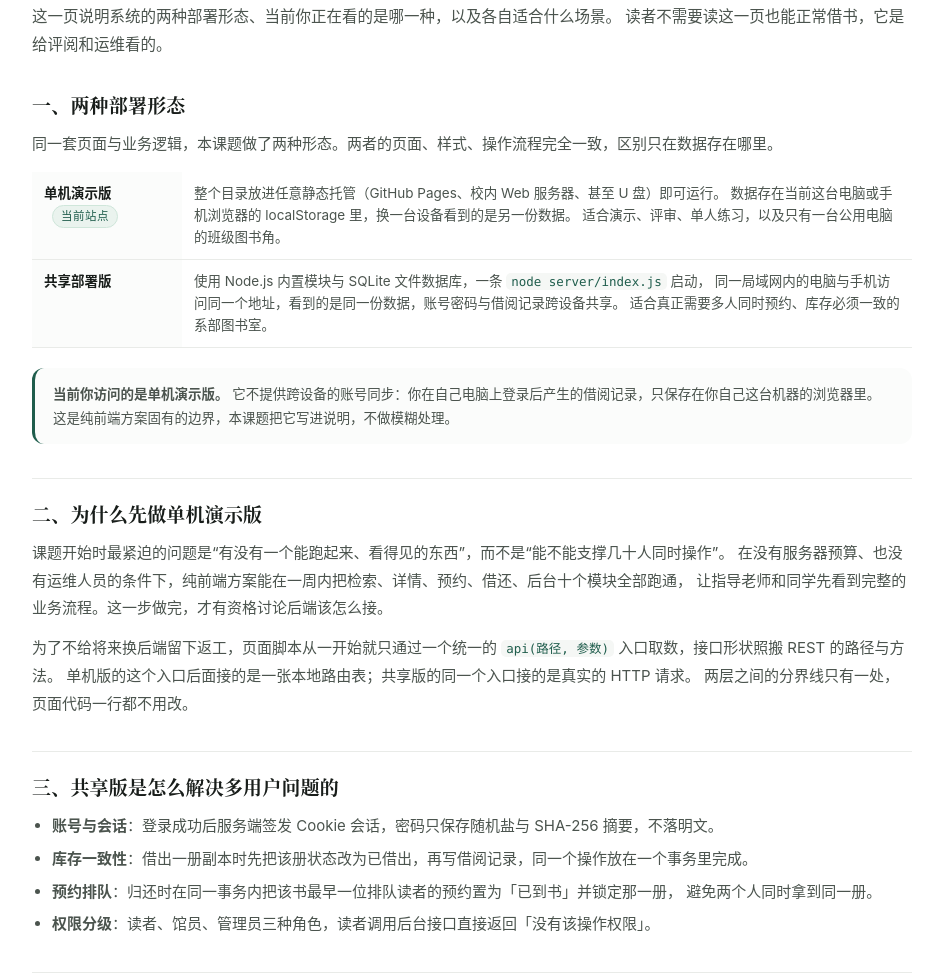
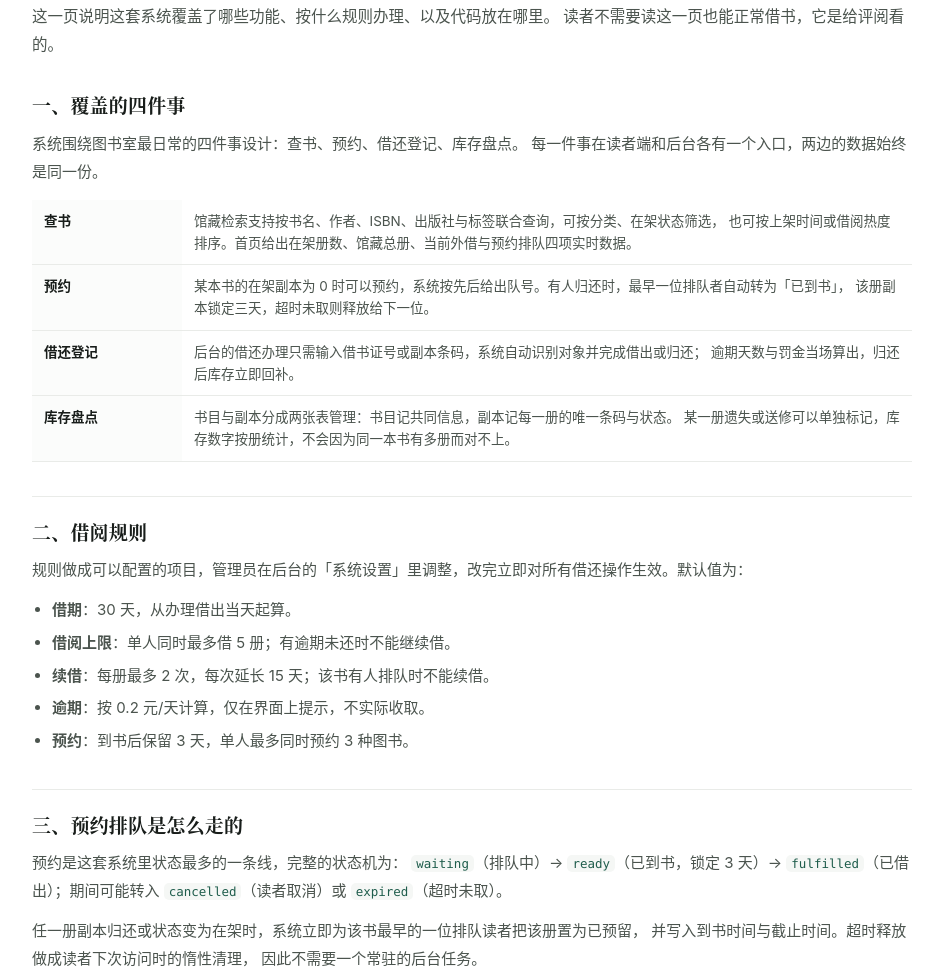
Before and after one commit to gedongyou/qingteng-library, a plain HTML site: page about.html in a window 1280 px wide. Shown: the part 224-1199 px from the top of the page, without its empty margins (168-1111 px from the left). Drawn offline with Linux system fonts and the light colour scheme.

Commit message:
关于本系统页改写为功能与规则说明，去掉存储方式与两种部署形态的表述；后台设置页的数据来源改为中性描述

```diff
--- a/about.html
+++ b/about.html
@@ -43,61 +43,71 @@
   <p class="eyebrow">关于本系统</p>
   <h1>青藤图书室是怎么跑的</h1>
   <p class="lede">
-    这一页说明系统的两种部署形态、当前你正在看的是哪一种，以及各自适合什么场景。
-    读者不需要读这一页也能正常借书，它是给评阅和运维看的。
+    这一页说明这套系统覆盖了哪些功能、按什么规则办理、以及代码放在哪里。
+    读者不需要读这一页也能正常借书，它是给评阅看的。
   </p>
 
-  <h2>一、两种部署形态</h2>
+  <h2>一、覆盖的四件事</h2>
   <p>
-    同一套页面与业务逻辑，本课题做了两种形态。两者的页面、样式、操作流程完全一致，区别只在数据存在哪里。
+    系统围绕图书室最日常的四件事设计：查书、预约、借还登记、库存盘点。
+    每一件事在读者端和后台各有一个入口，两边的数据始终是同一份。
   </p>
 
   <table class="form-table">
     <tr>
-      <th>单机演示版<span class="badge-now">当前站点</span></th>
+      <th>查书</th>
       <td>
-        整个目录放进任意静态托管（GitHub Pages、校内 Web 服务器、甚至 U 盘）即可运行。
-        数据存在当前这台电脑或手机浏览器的 localStorage 里，换一台设备看到的是另一份数据。
-        适合演示、评审、单人练习，以及只有一台公用电脑的班级图书角。
+        馆藏检索支持按书名、作者、ISBN、出版社与标签联合查询，可按分类、在架状态筛选，
+        也可按上架时间或借阅热度排序。首页给出在架册数、馆藏总册、当前外借与预约排队四项实时数据。
       </td>
     </tr>
     <tr>
-      <th>共享部署版</th>
+      <th>预约</th>
       <td>
-        使用 Node.js 内置模块与 SQLite 文件数据库，一条 <code>node server/index.js</code> 启动，
-        同一局域网内的电脑与手机访问同一个地址，看到的是同一份数据，账号密码与借阅记录跨设备共享。
-        适合真正需要多人同时预约、库存必须一致的系部图书室。
+        某本书的在架副本为 0 时可以预约，系统按先后给出队号。有人归还时，最早一位排队者自动转为「已到书」，
+        该册副本锁定三天，超时未取则释放给下一位。
+      </td>
+    </tr>
+    <tr>
+      <th>借还登记</th>
+      <td>
+        后台的借还办理只需输入借书证号或副本条码，系统自动识别对象并完成借出或归还；
+        逾期天数与罚金当场算出，归还后库存立即回补。
+      </td>
+    </tr>
+    <tr>
+      <th>库存盘点</th>
+      <td>
+        书目与副本分成两张表管理：书目记共同信息，副本记每一册的唯一条码与状态。
+        某一册遗失或送修可以单独标记，库存数字按册统计，不会因为同一本书有多册而对不上。
       </td>
     </tr>
   </table>
 
-  <div class="note-box">
-    <b>当前你访问的是单机演示版。</b>
-    它不提供跨设备的账号同步：你在自己电脑上登录后产生的借阅记录，只保存在你自己这台机器的浏览器里。
-    这是纯前端方案固有的边界，本课题把它写进说明，不做模糊处理。
-  </div>
+  <h2>二、借阅规则</h2>
+  <p>
+    规则做成可以配置的项目，管理员在后台的「系统设置」里调整，改完立即对所有借还操作生效。默认值为：
+  </p>
+  <ul>
+    <li><b>借期</b>：30 天，从办理借出当天起算。</li>
+    <li><b>借阅上限</b>：单人同时最多借 5 册；有逾期未还时不能继续借。</li>
+    <li><b>续借</b>：每册最多 2 次，每次延长 15 天；该书有人排队时不能续借。</li>
+    <li><b>逾期</b>：按 0.2 元/天计算，仅在界面上提示，不实际收取。</li>
+    <li><b>预约</b>：到书后保留 3 天，单人最多同时预约 3 种图书。</li>
+  </ul>
 
-  <h2>二、为什么先做单机演示版</h2>
+  <h2>三、预约排队是怎么走的</h2>
   <p>
-    课题开始时最紧迫的问题是“有没有一个能跑起来、看得见的东西”，而不是“能不能支撑几十人同时操作”。
-    在没有服务器预算、也没有运维人员的条件下，纯前端方案能在一周内把检索、详情、预约、借还、后台十个模块全部跑通，
-    让指导老师和同学先看到完整的业务流程。这一步做完，才有资格讨论后端该怎么接。
+    预约是这套系统里状态最多的一条线，完整的状态机为：
+    <code>waiting</code>（排队中）→ <code>ready</code>（已到书，锁定 3 天）→
+    <code>fulfilled</code>（已借出）；期间可能转入 <code>cancelled</code>（读者取消）或
+    <code>expired</code>（超时未取）。
   </p>
   <p>
-    为了不给将来换后端留下返工，页面脚本从一开始就只通过一个统一的
-    <code>api(路径, 参数)</code> 入口取数，接口形状照搬 REST 的路径与方法。
-    单机版的这个入口后面接的是一张本地路由表；共享版的同一个入口接的是真实的 HTTP 请求。
-    两层之间的分界线只有一处，页面代码一行都不用改。
+    任一册副本归还或状态变为在架时，系统立即为该书最早的一位排队读者把该册置为已预留，
+    并写入到书时间与截止时间。超时释放做成读者下次访问时的惰性清理，
+    因此不需要一个常驻的后台任务。
   </p>
-
-  <h2>三、共享版是怎么解决多用户问题的</h2>
-  <ul>
-    <li><b>账号与会话</b>：登录成功后服务端签发 Cookie 会话，密码只保存随机盐与 SHA-256 摘要，不落明文。</li>
-    <li><b>库存一致性</b>：借出一册副本时先把该册状态改为已借出，再写借阅记录，同一个操作放在一个事务里完成。</li>
-    <li><b>预约排队</b>：归还时在同一事务内把该书最早一位排队读者的预约置为「已到书」并锁定那一册，
-      避免两个人同时拿到同一册。</li>
-    <li><b>权限分级</b>：读者、馆员、管理员三种角色，读者调用后台接口直接返回「没有该操作权限」。</li>
-  </ul>
 
   <h2>四、数字形象看板</h2>
   <p>
@@ -119,17 +129,20 @@
     检索页可以按书架筛选，看板可以看到每一架有多少种书。
   </p>
   <p>
-    这套对应关系不是给系统贴标签，而是让图书室的工作能跟系部的德育安排对上话：
+    这套对应关系让图书室的工作能跟系部的德育安排对上话：
     书单由系部推荐、图书室落实采购与编目，借阅数据反过来为下一学期的主题阅读活动提供依据。
   </p>
 
   <h2>六、代码在哪里</h2>
   <p>
-    单机演示版：<code>library-static/</code>，包含 9 个页面、9 份样式、16 份脚本与一份种子数据，零第三方依赖。
+    页面与脚本：<code>index.html</code>、<code>search.html</code>、<code>book.html</code>、
+    <code>my.html</code>、<code>notices.html</code>、<code>login.html</code>、<code>admin.html</code>、
+    <code>board.html</code>、<code>about.html</code> 九个页面，配 <code>assets/css/</code> 九份样式与
+    <code>assets/js/</code> 十六份脚本，零第三方依赖。
   </p>
   <p>
-    共享部署版：<code>library/</code>，服务端 9 个文件，使用 Node.js 内置的 <code>node:http</code> 与
-    <code>node:sqlite</code>，不安装任何 npm 包。
+    业务层按服务函数组织，借书、还书、续借、预约、取消预约与副本状态变更都是带前置校验的原子操作；
+    接口层用一张本地路由表复刻 REST 风格的方法与路径，页面与业务之间只留一个调用入口。
   </p>
 </main>
 
--- a/assets/js/api-local.js
+++ b/assets/js/api-local.js
@@ -861,7 +861,7 @@ GET('/api/admin/settings', () => {
   return {
     siteName: getSetting('siteName'), siteSub: getSetting('siteSub'),
     noticeBar: getSetting('noticeBar'), rules: getRules(),
-    dbFile: '浏览器 localStorage（qingteng.library.db.v1）',
+    dbFile: '站点内置数据集',
     counts: {
       books: s.books.length, copies: s.copies.length, borrows: s.borrows.length,
       reservations: s.reservations.length, users: s.users.length, logs: s.logs.length,
```
